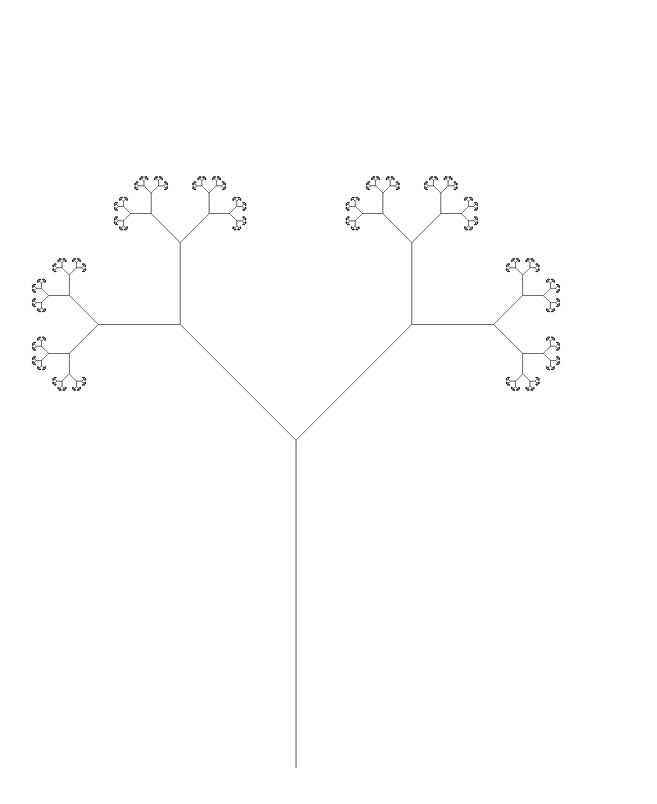
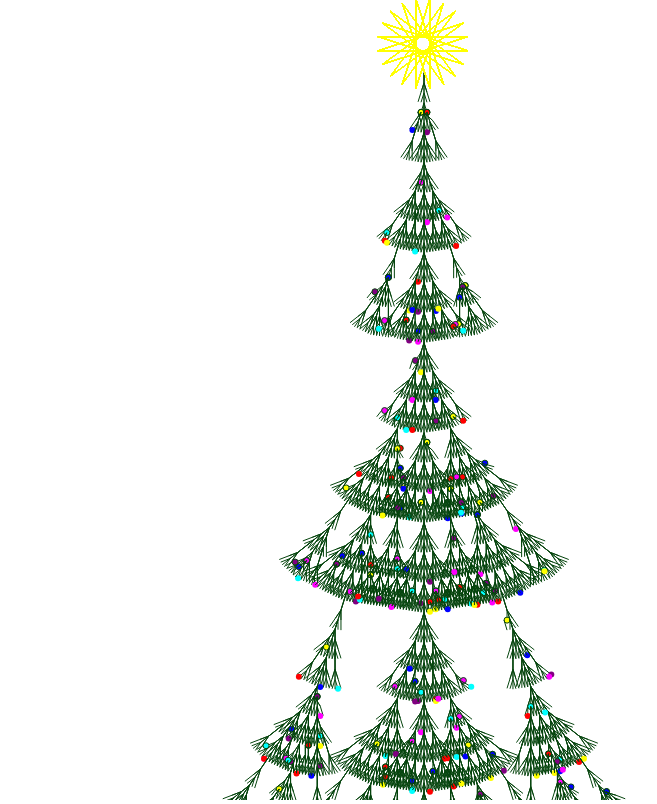
Before and after one commit to Ellyll/LSystem-Nadolig-2019, a plain HTML site: page index.html in a window 1280 px wide. Shown: the whole page, without its empty margins (216-873 px from the left). Drawn offline with Linux system fonts and the light colour scheme.

Commit message:
Make tree and star

```diff
--- a/index.html
+++ b/index.html
@@ -4,10 +4,11 @@
         <meta charset="utf-8" />
         <title>L-System</title>
         <style>
-            body {
+            html, body {
                 background-color: #FFF;
-                color: #000;
+                color: rgb(5, 68, 13);
                 margin: 0;
+                padding: 0;
             }
         </style>
     </head>
--- a/main.js
+++ b/main.js
@@ -66,96 +66,118 @@
         }
     }
 
+    /**
+     *
+     * @param {number} degrees
+     * @returns {number}
+     */
+    function degToRad(degrees) {
+        return degrees * ((Math.PI*2) / 360.0);
+    }
+
 
     /**
      * @param {CanvasRenderingContext2D} context
      * @param {string} instructions
+     * @param {number} angleStep
+     * @param {number} distance
+     * @param {string | CanvasGradient | CanvasPattern} colour
+     * @param {boolean} shouldDrawLights
      */
-    function draw(context, instructions) {
+    function draw(context, instructions, angleStep, distance, colour, shouldDrawLights) {
 
-        const initialLocation = new Location(context.canvas.width/2, context.canvas.height, Math.PI);
+        const initialLocation = new Location(context.canvas.width/2, context.canvas.height/1.1, Math.PI);
         context.beginPath();
+        context.strokeStyle = colour;
         context.moveTo(initialLocation.x, initialLocation.y);
+
+        const colours = [ 'red', 'yellow', 'blue', 'purple', 'magenta', 'cyan' ];
+        let colourIndex = 0;
 
         let state = new State(initialLocation, [], instructions);
         for (let i=0 ; i<instructions.length ; i++) {
-            let d = 0.04;
-            let newX = state.currentLocation.x + d*Math.sin(state.currentLocation.angle);
-            let newY = state.currentLocation.y + d*Math.cos(state.currentLocation.angle);
+            let newX = state.currentLocation.x + distance*Math.sin(state.currentLocation.angle);
+            let newY = state.currentLocation.y + distance*Math.cos(state.currentLocation.angle);
             let newAngle = state.currentLocation.angle;
+            let oldFillStyle;
 
             switch(instructions.substr(i,1)) {
-                case '0':
+                case 'F':
                     context.lineTo(newX, newY);
-                    state = new State(new Location(newX, newY, newAngle), state.history, instructions);
-                    //TODO: Draw leaf
-                    break;
-                case '1':
-                    context.lineTo(newX, newY);
+                    context.stroke();
+                    if (shouldDrawLights && Math.random() >= 0.95) {
+                        oldFillStyle = context.fillStyle;
+                        context.beginPath();
+                        context.fillStyle = colours[colourIndex % colours.length];
+                        colourIndex++;
+                        context.arc(newX, newY, 3, 0, Math.PI*2);
+                        context.fill();
+                        context.fillStyle = oldFillStyle;
+                    }
                     state = new State(new Location(newX, newY, newAngle), state.history, instructions);
                     break;
                 case '[':
                     state.history.push(Object.assign({}, state.currentLocation));
-                    state.currentLocation.angle = state.currentLocation.angle - Math.PI/4;
                     break;
                 case ']':
                     state.currentLocation = state.history.pop();
-                    state.currentLocation.angle = state.currentLocation.angle + Math.PI/4;
+                    context.beginPath();
                     context.moveTo(state.currentLocation.x, state.currentLocation.y);
+                    break;
+                case '+':
+                    state.currentLocation.angle = state.currentLocation.angle + angleStep;
+                    break;
+                case '-':
+                    state.currentLocation.angle = state.currentLocation.angle - angleStep;
                     break;
                 default:
                     throw Error("Invalid instruction:" + instructions.substr(i,1) + " at " + i);
             }
         }
-        context.stroke();
+    }
 
-        // const positions = [ { x: context.canvas.width/2, y: 0, angle: Math.PI/2 } ];
-        // context.beginPath();
-        // context.moveTo(positions[0].x, positions[0].y);
-        // for (let i=0 ; i<state.length ; i++) {
-        //     switch(state[i]) {
-        //         case '0':
-        //             let oldPos = positions[positions.length-1];
-        //             let newPos = {
-        //                 x: oldPos.x + 5*Math.sin(oldPos.angle),
-        //                 y: oldPos.y + 5*Math.cos(oldPos.angle),
-        //                 angle: oldPos.angle
-        //             }
-        //             context.lineTo(newPos.x, newPos.y);
-        //             positions.push(newPos);
-        //         case '1':
-        //             let oldPos = positions[positions.length-1];
-        //             let newPos = {
-        //                 x: oldPos.x + 5*Math.sin(oldPos.angle),
-        //                 y: oldPos.y + 5*Math.cos(oldPos.angle),
-        //                 angle: oldPos.angle
-        //             }
-        //             context.lineTo(newPos.x, newPos.y);
-        //             positions.push(newPos);
-
-        //     }
-        // }
+    /**
+     *
+     * @param {HTMLCanvasElement} canvas
+     */
+    function maximise(canvas) {
+        canvas.width = window.innerWidth;
+        canvas.height = window.innerHeight;
     }
 
 
     document.addEventListener('DOMContentLoaded', function() {
         const { canvas, context } = getCanvasAndContext('canvas');
-        context.beginPath();
-        // context.moveTo(canvas.width/2, canvas.height/2);
-        // context.lineTo(200, 200);
-        // context.stroke();
+        maximise(canvas);
 
-        const alphabet = { variables: [ '0', '1' ], constants: [ '[', ']' ] };
-        const start = [ '0' ];
+
+        // Tree
+        const alphabet = { variables: [ 'F' ], constants: '[]-+'.split('') };
+        const start = 'F'.split('');
         const rules = {
-            '1': ['1', '1'],
-            '0': ['1', '[', '0', ']', '0' ]
+           'F': 'F[+FF][-FF]F[-F][+F]F'.split('')
         };
         const grammar = new Grammar(alphabet, start, rules);
+        const angleStep = degToRad(69/4); // degToRad(36);
+        const distance = 10;
+        const instructions = runGrammar(4, grammar);
+        context.rotate(Math.PI);
+        context.translate(-canvas.width, -canvas.height);
+        draw(context, instructions, angleStep, distance, 'rgb(5, 68, 13)', true);
+        context.resetTransform();
 
-
-        const instructions = runGrammar(14, grammar);
-        console.log({instructions});
-        draw(context, instructions);
+        // Star
+        const starStart = 'F'.split('');
+        const starRules = {
+           'F': 'F++F'.split('')
+        };
+        const starGrammar = new Grammar(alphabet, starStart, starRules);
+        const starAngleStep = degToRad(99); // degToRad(36);
+        const starDistance = 90;
+        const starInstructions = runGrammar(7, starGrammar);
+        const starColour = 'yellow';
+        context.rotate(Math.PI);
+        context.translate(-(canvas.width+6), -(canvas.height-74));
+        draw(context, starInstructions, starAngleStep, starDistance, starColour, false);
     });
 })();
```
